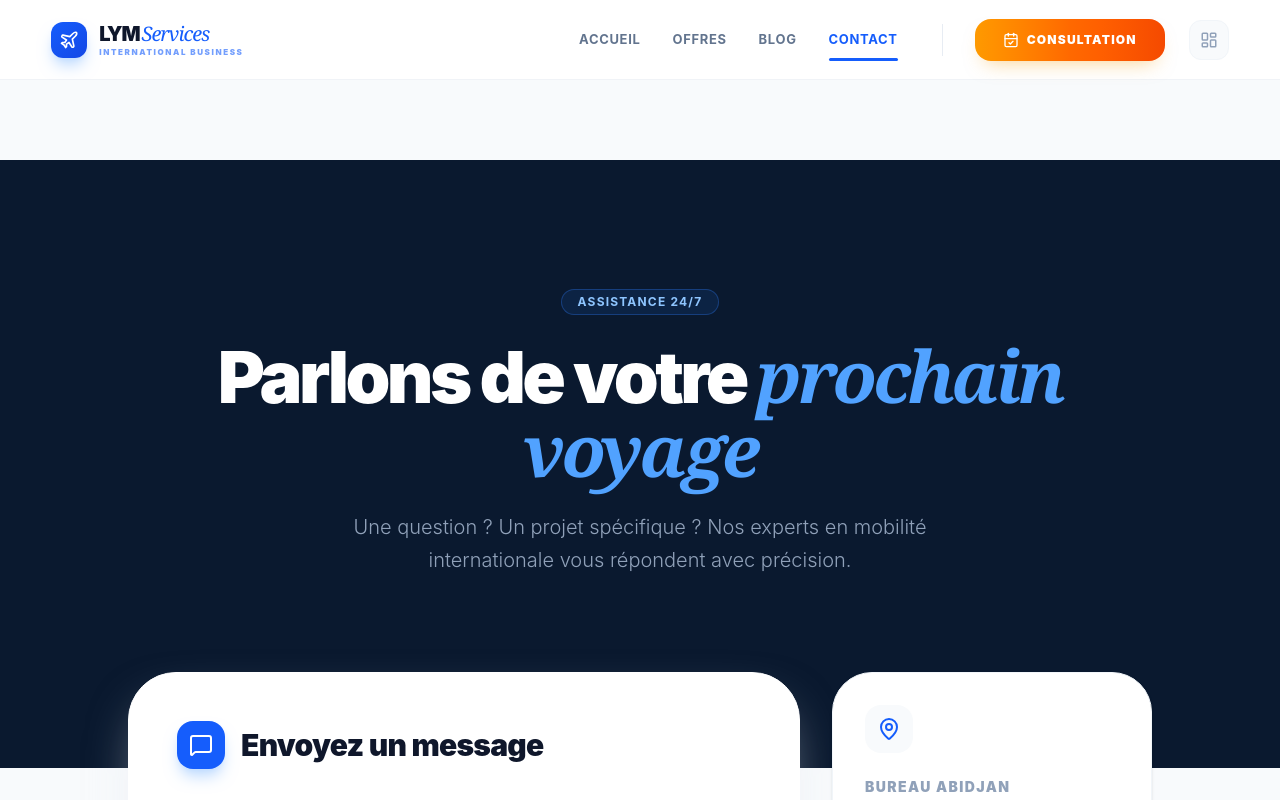
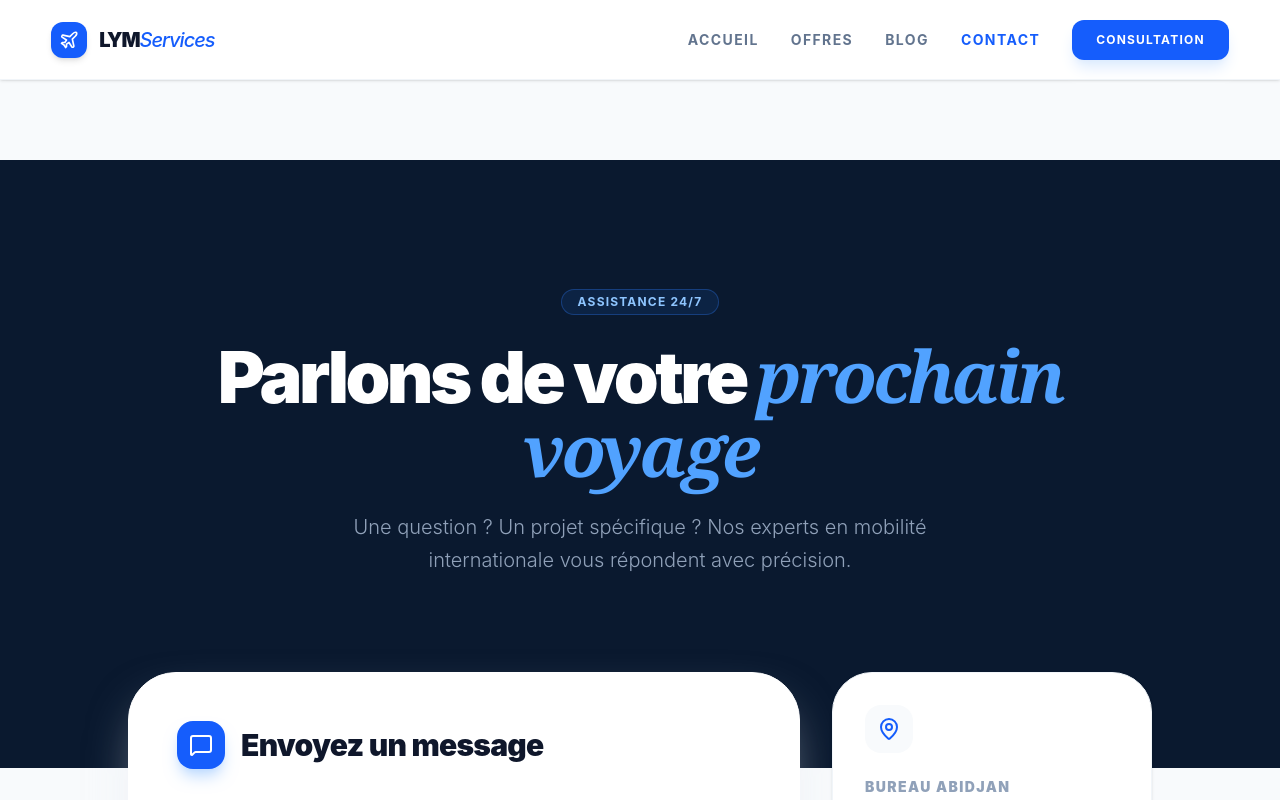
Before and after one commit to Sende45/lym-services, a React (Vite) app in the folder lym-services-app/: page /contact in a window 1280 px wide. Shown: the top 800 px of the page. Built offline with nearby package versions, Linux system fonts and the light colour scheme.

Commit message:
ajout des nouvelles mises à jours

```diff
--- a/lym-services-app/src/components/Header.jsx
+++ b/lym-services-app/src/components/Header.jsx
@@ -1,4 +1,4 @@
-import React, { useState, useEffect } from "react"; // Ajout de useEffect
+import React, { useState, useEffect } from "react";
 import { NavLink } from "react-router-dom";
 import { Plane, CalendarCheck, LayoutDashboard, Menu, X } from "lucide-react";
 import { motion, AnimatePresence } from "framer-motion";
@@ -6,29 +6,10 @@ import { motion, AnimatePresence } from "framer-motion";
 function Header() {
   const [isOpen, setIsOpen] = useState(false);
 
-  // --- MODIF PRO : BLOQUER LE SCROLL QUAND LE MENU EST OUVERT ---
+  // Empêche le scroll derrière quand le menu est ouvert
   useEffect(() => {
-    if (isOpen) {
-      document.body.style.overflow = "hidden";
-    } else {
-      document.body.style.overflow = "unset";
-    }
+    document.body.style.overflow = isOpen ? "hidden" : "unset";
   }, [isOpen]);
-
-  // Style Elite pour les liens
-  const navLinkClass = ({ isActive }) =>
-    `relative flex items-center gap-2 px-3 py-2 font-bold text-[13px] uppercase tracking-wider transition-all duration-300 group ${
-      isActive ? "text-blue-600" : "text-slate-500 hover:text-blue-600"
-    }`;
-
-  // Style pour le bouton consultation
-  const consultBtnClass = ({ isActive }) => `
-    relative overflow-hidden flex items-center gap-2 px-7 py-3 rounded-2xl font-black text-[12px] uppercase tracking-widest transition-all duration-500
-    ${isActive
-      ? "bg-slate-900 text-white shadow-2xl scale-95"
-      : "bg-gradient-to-r from-amber-500 via-orange-500 to-orange-600 text-white shadow-[0_10px_20px_-10px_rgba(245,158,11,0.5)] hover:-translate-y-1 hover:shadow-[0_15px_30px_-10px_rgba(245,158,11,0.6)]"
-    }
-  `;
 
   const links = [
     { name: "Accueil", path: "/" },
@@ -38,100 +19,74 @@ function Header() {
   ];
 
   return (
-    <header className="fixed top-0 left-0 right-0 h-20 bg-white border-b border-slate-200/50 z-[1000] flex items-center">
+    /* MODIF CLÉ :
+       - bg-white (et non bg-white/95) pour une opacité totale.
+       - z-[9999] pour passer AU-DESSUS de tout le contenu du site.
+       - shadow-sm pour bien séparer le menu du reste de la page.
+    */
+    <header className="fixed top-0 left-0 right-0 h-20 bg-white shadow-sm border-b border-slate-100 z-[9999] flex items-center">
       <div className="w-[92%] max-w-7xl mx-auto flex justify-between items-center">
 
-        {/* LOGO ELITE */}
-        <NavLink to="/" onClick={() => setIsOpen(false)} className="flex items-center gap-3 group z-[1100]">
-          <div className="relative p-2 bg-gradient-to-br from-blue-600 to-blue-700 rounded-xl shadow-lg shadow-blue-200 group-hover:scale-110 transition-all duration-300">
-            <Plane size={20} className="text-white" />
+        {/* LOGO */}
+        <NavLink to="/" onClick={() => setIsOpen(false)} className="flex items-center gap-3 z-[10000]">
+          <div className="p-2 bg-blue-600 rounded-xl text-white shadow-md">
+            <Plane size={20} />
           </div>
-          <div className="flex flex-col">
-            <span className="text-lg md:text-xl font-[1000] text-slate-900 leading-none tracking-tighter">
-              LYM<span className="text-blue-600 italic font-serif font-medium ml-0.5">Services</span>
-            </span>
-            <span className="hidden md:block text-[8px] font-black text-blue-600/60 tracking-[0.2em] uppercase leading-none mt-1">
-              International Business
-            </span>
-          </div>
+          <span className="text-xl font-black text-slate-900 tracking-tighter">
+            LYM<span className="text-blue-600 italic font-medium">Services</span>
+          </span>
         </NavLink>
 
-        {/* NAVIGATION DESKTOP */}
-        <nav className="hidden lg:flex items-center gap-6">
-          <ul className="flex items-center gap-2">
-            {links.map((link) => (
-              <li key={link.path}>
-                <NavLink to={link.path} className={navLinkClass}>
-                  {({ isActive }) => (
-                    <>
-                      {link.name}
-                      <span className={`absolute -bottom-1 left-3 right-3 h-[3px] rounded-full bg-blue-600 transition-all duration-500 transform origin-center ${
-                        isActive ? "scale-x-100 opacity-100" : "scale-x-0 opacity-0 group-hover:scale-x-50"
-                      }`} />
-                    </>
-                  )}
-                </NavLink>
-              </li>
-            ))}
-          </ul>
-
-          <div className="h-8 w-[1px] bg-slate-200/80 mx-2" />
-
-          <NavLink to="/consultation" className={consultBtnClass}>
-            <CalendarCheck size={16} />
-            <span className="relative z-10">Consultation</span>
-          </NavLink>
-
-          <NavLink to="/login" className="p-2.5 bg-slate-50 border border-slate-100 rounded-xl text-slate-400 hover:text-blue-600 transition-all">
-            <LayoutDashboard size={18} />
+        {/* DESKTOP NAV */}
+        <nav className="hidden lg:flex items-center gap-8">
+          {links.map((link) => (
+            <NavLink
+              key={link.path}
+              to={link.path}
+              className={({ isActive }) => `text-sm font-bold uppercase tracking-widest transition-colors ${isActive ? 'text-blue-600' : 'text-slate-500 hover:text-blue-600'}`}
+            >
+              {link.name}
+            </NavLink>
+          ))}
+          <NavLink to="/consultation" className="bg-blue-600 text-white px-6 py-3 rounded-xl font-bold text-xs uppercase tracking-widest hover:bg-blue-700 transition-all shadow-lg shadow-blue-100">
+            Consultation
           </NavLink>
         </nav>
 
-        {/* MENU MOBILE ICONE */}
-        <button
-          onClick={() => setIsOpen(!isOpen)}
-          className="lg:hidden p-2 text-slate-900 z-[1100]"
-        >
+        {/* BOUTON MOBILE */}
+        <button onClick={() => setIsOpen(!isOpen)} className="lg:hidden p-2 text-slate-900 z-[10000]">
           {isOpen ? <X size={28} /> : <Menu size={28} />}
         </button>
       </div>
 
-      {/* RIDEAU MENU MOBILE - MODIFIÉ POUR ÊTRE TOTALEMENT OPAQUE ET PRO */}
+      {/* MENU MOBILE PLEIN ÉCRAN */}
       <AnimatePresence>
         {isOpen && (
           <motion.div
-            initial={{ opacity: 0, y: -10 }}
-            animate={{ opacity: 1, y: 0 }}
-            exit={{ opacity: 0, y: -10 }}
-            transition={{ duration: 0.3 }}
-            className="fixed inset-0 bg-white z-[1050] flex flex-col p-8 pt-28 lg:hidden"
+            initial={{ opacity: 0, x: "100%" }}
+            animate={{ opacity: 1, x: 0 }}
+            exit={{ opacity: 0, x: "100%" }}
+            transition={{ type: "tween", duration: 0.3 }}
+            /* bg-white pur ici aussi pour cacher le contenu du dessous */
+            className="fixed inset-0 bg-white z-[9998] flex flex-col p-8 pt-32 lg:hidden"
           >
-            <div className="flex flex-col gap-6">
+            <div className="flex flex-col gap-8">
               {links.map((link) => (
                 <NavLink
                   key={link.path}
                   to={link.path}
                   onClick={() => setIsOpen(false)}
-                  className="text-3xl font-black text-slate-900 hover:text-blue-600 transition-colors border-b border-slate-50 pb-4 tracking-tighter"
+                  className="text-4xl font-black text-slate-900 border-b border-slate-50 pb-4"
                 >
                   {link.name}
                 </NavLink>
               ))}
-
               <NavLink
                 to="/consultation"
                 onClick={() => setIsOpen(false)}
-                className="mt-4 flex items-center justify-center gap-3 bg-gradient-to-r from-blue-600 to-blue-700 text-white py-5 rounded-2xl font-black text-lg shadow-xl shadow-blue-100"
+                className="mt-4 w-full bg-blue-600 text-white py-5 rounded-2xl text-center font-black text-lg"
               >
-                <CalendarCheck size={20} /> Consultation
-              </NavLink>
-
-              <NavLink
-                to="/login"
-                onClick={() => setIsOpen(false)}
-                className="flex items-center justify-center gap-3 bg-slate-50 text-slate-600 py-4 rounded-2xl font-bold"
-              >
-                <LayoutDashboard size={18} /> Espace Client
+                Consultation
               </NavLink>
             </div>
           </motion.div>
```
